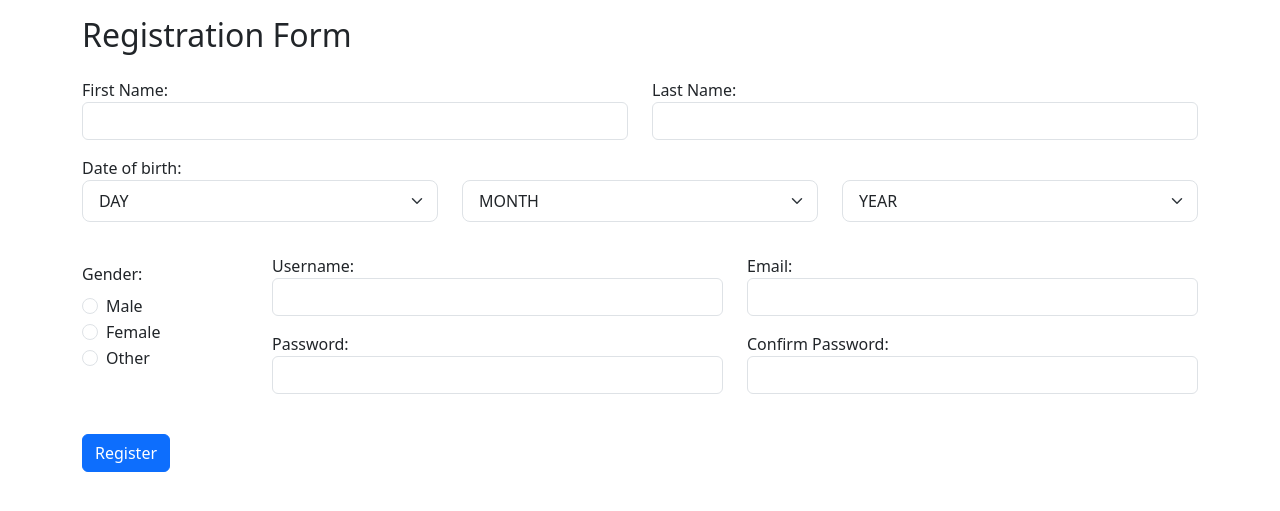
After one commit to sinkuan123/Web-Application-Development, a PHP site: page /register.php in a window 1280 px wide. The commit adds this page. Shown: the top 511 px of the page. Run offline with PHP 8.4, Linux system fonts and the light colour scheme.

Commit message:
done exercise

```diff
--- /dev/null
+++ b/week5/register.php
@@ -0,0 +1,146 @@
+<!DOCTYPE html>
+<html lang="en">
+
+<head>
+    <meta charset="UTF-8">
+    <meta name="viewport" content="width=device-width, initial-scale=1.0">
+    <link href="https://cdn.jsdelivr.net/npm/bootstrap@5.3.0-alpha1/dist/css/bootstrap.min.css" rel="stylesheet" integrity="sha384-GLhlTQ8iRABdZLl6O3oVMWSktQOp6b7In1Zl3/Jr59b6EGGoI1aFkw7cmDA6j6gD" crossorigin="anonymous">
+    <title>Register Form</title>
+</head>
+
+<body>
+    <div class="container">
+        <h2 class="my-3">Registration Form</h2>
+        <form method="POST" action="">
+            <div class="row mt-4">
+                <div class="col-sm">
+                    <label for="firstName">First Name:</label>
+                    <input type="text" class="form-control" id="firstName" name="firstName" required>
+                </div>
+                <div class="col-sm">
+                    <label for="lastName">Last Name:</label>
+                    <input type="text" class="form-control" id="lastName" name="lastName" required>
+                </div>
+            </div>
+
+            <div class="row my-3">
+                <label for="dateofbirth">Date of birth:</label>
+                <div class="col-sm my-sm-0 my-2">
+                    <select class="fs-6 form-select form-select-lg" name="selected_day" aria-label=".form-select-lg example" required>
+                        <option value="" <?php if (!isset($_POST['selected_day'])) echo 'selected'; ?> disabled hidden>DAY</option>
+                        <?php
+                        for ($day = 1; $day <= 31; $day++) {
+                            $selected = (isset($_POST['selected_day']) && $_POST['selected_day'] == $day) ? 'selected' : '';
+                            echo "<option value=\"$day\" $selected>$day</option>";
+                        }
+                        ?>
+                    </select>
+                </div>
+
+                <div class="col">
+                    <select class="fs-6 form-select form-select-lg" name="selected_month" aria-label=".form-select-lg example" required>
+                        <option value="" <?php if (!isset($_POST['selected_month'])) echo 'selected'; ?> disabled hidden>MONTH</option>
+                        <?php
+                        $month = ["January", "February", "March", "April", "May", "June", "July", "August", "September", "October", "November", "December"];
+                        for ($i = 0; $i < count($month); $i++) {
+                            $selected = (isset($_POST['selected_month']) && $_POST['selected_month'] == ($i + 1)) ? 'selected' : '';
+                            echo "<option value=\"" . ($i + 1) . "\" $selected>$month[$i]</option>";
+                        }
+                        ?>
+                    </select>
+                </div>
+
+                <div class="col">
+                    <select class="fs-6 form-select form-select-lg" name="selected_year" aria-label=".form-select-lg example" required>
+                        <option value="" <?php if (!isset($_POST['selected_year'])) echo 'selected'; ?> disabled hidden>YEAR</option>
+                        <?php
+                        for ($year = 1990; $year <= 2023; $year++) {
+                            $selected = (isset($_POST['selected_year']) && $_POST['selected_year'] == $year) ? 'selected' : '';
+                            echo "<option value=\"$year\" $selected>$year</option>";
+                        }
+                        ?>
+                    </select>
+                </div>
+            </div>
+
+            <div class="row">
+                <div class="col my-3">
+                    <label for="gender" class="d-block my-2">Gender:</label>
+                    <div class="form-check">
+                        <input class="form-check-input" type="radio" name="gender" id="male" value="male" required>
+                        <label class="form-check-label" for="male">Male</label>
+                    </div>
+                    <div class="form-check">
+                        <input class="form-check-input" type="radio" name="gender" id="female" value="female" required>
+                        <label class="form-check-label" for="female">Female</label>
+                    </div>
+                    <div class="form-check">
+                        <input class="form-check-input" type="radio" name="gender" id="other" value="other" required>
+                        <label class="form-check-label" for="other">Other</label>
+                    </div>
+                </div>
+                <div class="col-10 my-3">
+                    <div class="row">
+                        <div class="col">
+                            <label for="username">Username:</label>
+                            <input type="text" class="form-control" id="username" name="username" required>
+                        </div>
+                        <div class="col">
+                            <label for="email">Email:</label>
+                            <input type="email" class="form-control" id="email" name="email" required>
+                        </div>
+                    </div>
+
+                    <div class="col my-3">
+                        <div class="row">
+                            <div class="col">
+                                <label for="password">Password:</label>
+                                <input type="password" class="form-control" id="password" name="password" required>
+                            </div>
+                            <div class="col">
+                                <label for="confirmPassword">Confirm Password:</label>
+                                <input type="password" class="form-control" id="confirmPassword" name="confirmPassword" required>
+                            </div>
+                        </div>
+                    </div>
+                </div>
+            </div>
+
+            <button type="submit" class="btn btn-primary my-2" name="submit">Register</button>
+        </form>
+
+        <?php
+        if (isset($_POST['submit'])) {
+            $firstName = $_POST['firstName'];
+            $lastName = $_POST['lastName'];
+            $selectedDay = $_POST['selected_day'];
+            $selectedMonth = $_POST['selected_month'];
+            $selectedYear = $_POST['selected_year'];
+            $username = $_POST['username'];
+            $email = $_POST['email'];
+            $password = $_POST['password'];
+            $confirmPassword = $_POST['confirmPassword'];
+
+            $usernamePattern = "/^[A-Za-z][A-Za-z0-9_-]{5,}$/";
+            $emailPattern = "/^[a-zA-Z0-9+_.-]+@[a-zA-Z0-9.-]+$/";
+            $passwordPattern = "/^(?=.*[a-z])(?=.*[A-Z])(?=.*\d)[a-zA-Z\d]{6,}$/";
+
+            if (!preg_match($usernamePattern, $username)) {
+                echo '<div class="alert alert-danger" role="alert">' . "Username must be at least 6 characters long, start with a letter, and can only contain letters, digits, '_', or '-'." . '</div>';
+            }
+            if (!preg_match($emailPattern, $email)) {
+                echo '<div class="alert alert-danger" role="alert">' . "Invalid email format." . '</div>';
+            }
+            if (!preg_match($passwordPattern, $password)) {
+                echo '<div class="alert alert-danger" role="alert">' . "Password must be at least 6 characters long and contain at least one uppercase letter, one lowercase letter, and one number. No special symbols allowed." . '</div>';
+            } else if ($password !== $confirmPassword) {
+                echo '<div class="alert alert-danger" role="alert">' . "Password do not match." . '</div>';
+            } else {
+                echo '<div class="alert alert-info" role="alert">' . "Registration success.<br>Welcome " . $username . "." . '</div>';
+            }
+        }
+        ?>
+    </div>
+</body>
+
+</html>
```
Also changed, not shown: week5/name.php (+3 -7 lines).
